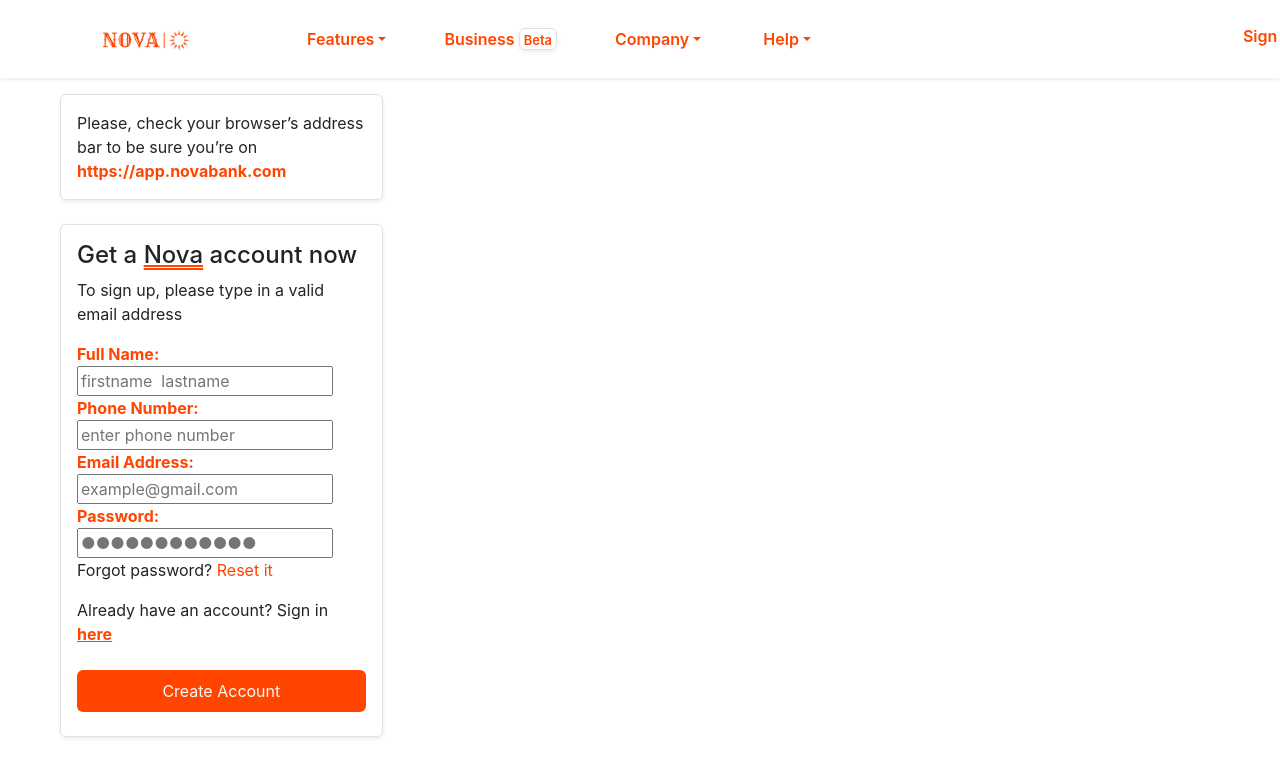
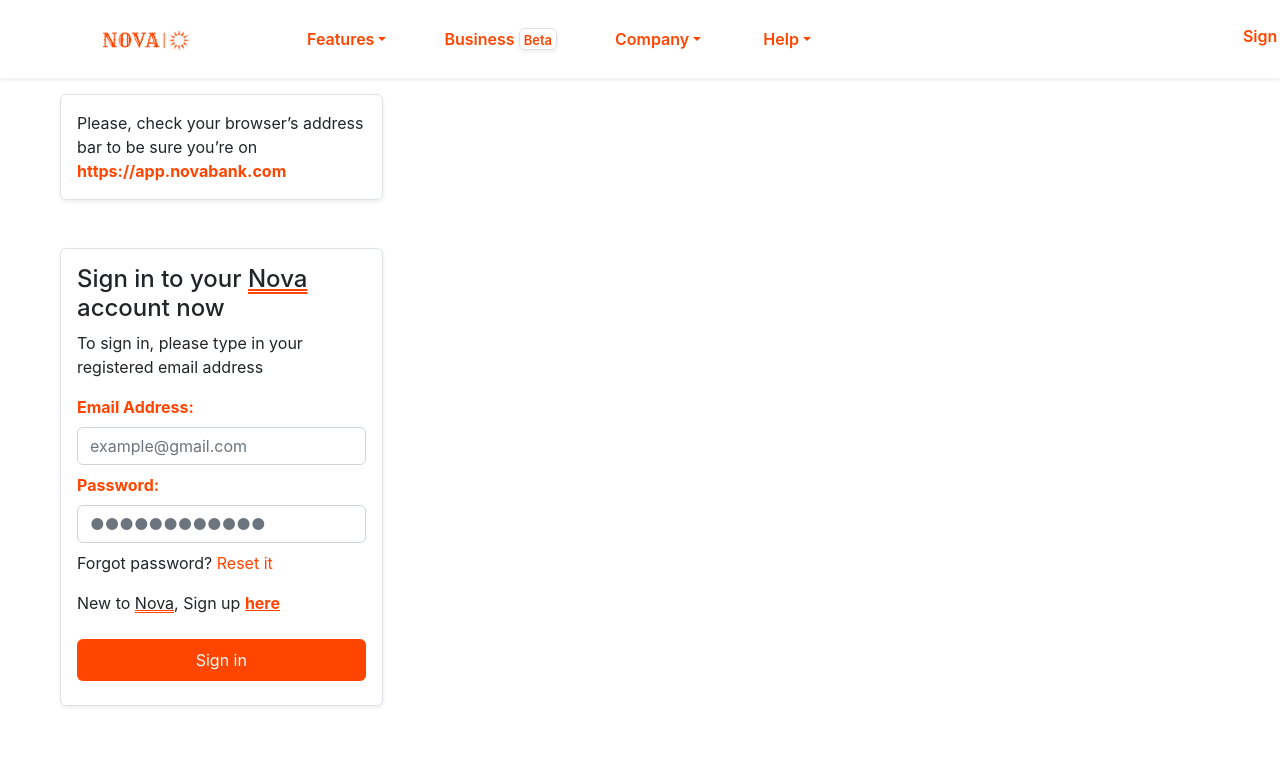
Before and after one commit to Oluwafemi-John1/Bankapp, a React (Create React App) app: page /signin in a window 1280 px wide. Shown: the top 776 px of the page. Built offline with nearby package versions, Linux system fonts and the light colour scheme.

Commit message:
sign in in progress 2

```diff
--- a/src/components/Navbar.js
+++ b/src/components/Navbar.js
@@ -31,7 +31,7 @@
                             </li>
 
                             <li className="nav-item">
-                            <Link className="nav-link" href="#">Business&nbsp;<a href='#' className='border rounded text-decoration-none shadow-sm'><span className='Beta'>Beta</span></a></Link>
+                            <Link className="nav-link" to="/*">Business&nbsp;<Link to='/*' className='border rounded text-decoration-none shadow-sm'><span className='Beta'>Beta</span></Link></Link>
                             </li>
 
                             {/* Company */}
--- a/src/components/Signin.js
+++ b/src/components/Signin.js
@@ -2,6 +2,7 @@
 import Navbar from './Navbar';
 import signinimage from '../assets/images/Mobile login.gif';
 import { Link } from 'react-router-dom';
+import { useFormik } from 'formik';
 
 const Signin = () => {
     let novaStyle = {
@@ -9,72 +10,60 @@
         textDecorationColor:"#FF4500",
         textDecorationStyle: "double"
     }
+
+    let lower = new RegExp(`(?=.*[a-z])`);
+    let upper = new RegExp(`(?=.*[A-Z])`);
+    let number = new RegExp(`(?=.*[0-9])`);
+    let length = new RegExp(`(?=.{8,})`);
+
+    const formik = useFormik({
+        initialValues:{
+            email:"",
+            password:""
+        }
+    })
   return (
     <>
-        <Navbar/>
-        <div className='container-fluid mt-5 mt-lg-0'>
+    <Navbar/>
+    <div className='container-fluid mt-5 mt-lg-0'>
         <div className="row mx-auto mt-5 mt-lg-0">
             <div className="col-12 col-lg-4 px-lg-5">
                 <div className="border p-3 shadow-sm rounded mt-lg-3">
                     Please, check your browser’s address bar to be sure you’re on <span style={{color:"#FF4500"}} className="fw-bold">https://app.novabank.com</span>
                 </div>
 
-                <div className="border rounded mt-4 p-3 shadow-sm mb-3">
-                    <h4>Get a <span style={novaStyle}>Nova</span> account now</h4>
-                    <p>To sign up, please type in a valid email address</p>
+                <div className="border rounded mt-5 p-3 shadow-sm mb-3">
+                    <h4>Sign in to your <span style={novaStyle}>Nova</span> account now</h4>
+                    <p>To sign in, please type in your registered email address</p>
 
                     <form action="">
-                        <label htmlFor="full name" className='fw-bold' style={{color:"#FF4500"}} >Full Name:</label>
-                        <input
-                            type="text"
-                            // className= {formik.errors.fullname ? "form-control my-2 is-invalid" : "form-control my-2"}
-                            placeholder='firstname&nbsp;&nbsp;lastname'
-                            name='fullname'
-                            // onChange={formik.handleChange}
-                            // value={formik.values.fullname}
-                            // onBlur={formik.handleBlur}
-                        />
-                        {/* {formik.touched.fullname && <small className='text-danger'>{formik.errors.fullname}<br/></small>} */}
-
-                        <label htmlFor="phone number" className='fw-bold' style={{color:"#FF4500"}} >Phone Number:</label>
-                        <input
-                            type="number"
-                            // className= {formik.errors.phone ? "form-control my-2 is-invalid" : "form-control my-2"}
-                            placeholder='enter phone number'
-                            name='phone'
-                            // onChange={formik.handleChange}
-                            // value={formik.values.phone}
-                            // onBlur={formik.handleBlur}
-                        />
-                        {/* {formik.touched.phone && <small className='text-danger'>{formik.errors.phone}<br/></small>} */}
-
                         <label htmlFor="email address" className='fw-bold' style={{color:"#FF4500"}} >Email Address:</label>
                         <input
                             type="email"
-                            // className= {formik.errors.email ? "form-control my-2 is-invalid" : "form-control my-2"}
+                            className= {formik.errors.email ? "form-control my-2 is-invalid" : "form-control my-2"}
                             placeholder='example@gmail.com'
                             name='email'
-                            // onChange={formik.handleChange}
-                            // value={formik.values.email}
-                            // onBlur={formik.handleBlur}
+                            onChange={formik.handleChange}
+                            value={formik.values.email}
+                            onBlur={formik.handleBlur}
                         />
-                        {/* {formik.touched.email && <small className='text-danger'>{formik.errors.email}<br/></small>} */}
+                        {formik.touched.email && <small className='text-danger'>{formik.errors.email}<br/></small>}
 
                         <label htmlFor="password" className='fw-bold' style={{color:"#FF4500"}} >Password:</label>
                         <input
                             type="password"
-                            // className= {formik.errors.password ? "form-control my-2 is-invalid" : "form-control my-2"}
+                            className= {formik.errors.password ? "form-control my-2 is-invalid" : "form-control my-2"}
                             placeholder='&#9679;&#9679;&#9679;&#9679;&#9679;&#9679;&#9679;&#9679;&#9679;&#9679;&#9679;&#9679;'
                             name='password'
-                            // onChange={formik.handleChange}
-                            // value={formik.values.password}
-                            // onBlur={formik.handleBlur}
+                            onChange={formik.handleChange}
+                            value={formik.values.password}
+                            onBlur={formik.handleBlur}
                         />
-                        {/* {formik.touched.password && <small className='text-danger'>{formik.errors.password}<br/></small>} */}
+                        {formik.touched.password && <small className='text-danger'>{formik.errors.password}<br/></small>}
 
                     <p>Forgot password? <span style={{color:"#FF4500"}}>Reset it</span></p>
-                    <p>Already have an account? Sign in <Link to='/signin' className='fw-bold' style={{color:"#FF4500"}}>here</Link></p>
-                    <button type='submit' className="btn my-2 p-2 text-light w-100" style={{backgroundColor:"#FF4500"}}>Create Account</button>
+                    <p>New to <span style={novaStyle}>Nova</span>, Sign up <Link to='/signup' className='fw-bold' style={{color:"#FF4500"}}>here</Link></p>
+                    <button type='submit' className="btn my-2 p-2 text-light w-100" style={{backgroundColor:"#FF4500"}}>Sign in</button>
                     </form>
                 </div>
             </div>
--- a/src/components/Signup.js
+++ b/src/components/Signup.js
@@ -42,7 +42,7 @@
                 } else {
                     for (const a of allUser) {
                         let User = values;
-                        if (a["phone" && "email"] !== User.phone && User.email) {
+                        if (a["phone"] !== User.phone && a["email"] !== User.email) {
                             setallUser(allUser.push(values));
                             localStorage.setItem("nova", JSON.stringify(allUser));
                             Navigate('/signin');
```
